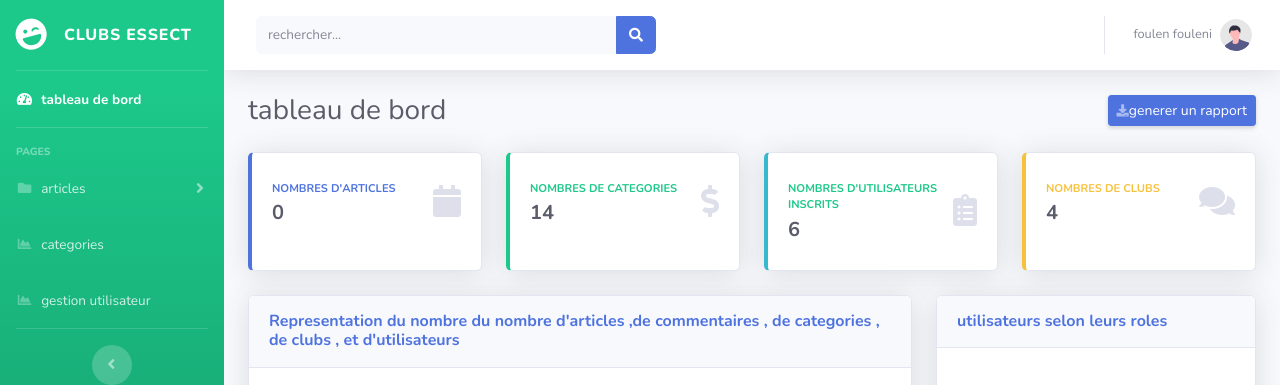
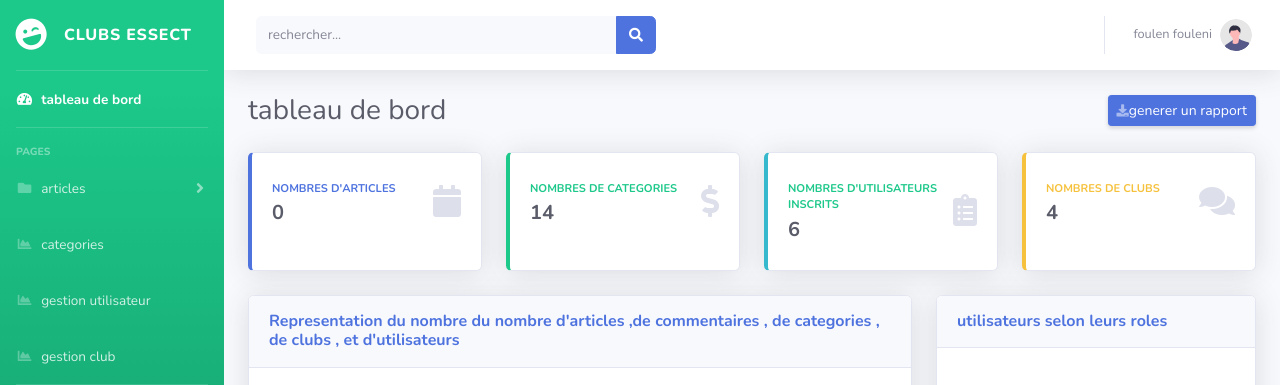
Before and after one commit to khedhriarij/test1, a PHP site: page /version2/ in a window 1280 px wide. Shown: the top 385 px of the page. Run offline with PHP 8.4, Linux system fonts and the light colour scheme; data comes from the database, SQL or seed files in the repository; data that the repository does not hold is empty; a map, chart or similar area stays blank; some libraries are stand-ins or nearby versions.

Commit message:
sidebar_admin.php

```diff
--- a/view/statistique/sidebar_admin.php
+++ b/view/statistique/sidebar_admin.php
@@ -40,7 +40,7 @@
         <div class="bg-white py-2 collapse-inner rounded">
         <h6 class="collapse-header">gestion article</h6>
         <a class="collapse-item" href="http://localhost/version2/view/statistique/ajouter_article.php">nouveau article</a>
-        <a class="collapse-item" href="http://localhost/version2/view/statistique/tous_article.php">tous les articles</a>
+        <a class="collapse-item" href="article.php">tous les articles</a>
 
 
         </div>
@@ -59,6 +59,12 @@
         <i class="fas fa-fw fa-chart-area"></i>
         <span>gestion utilisateur</span></a>
 </li>
+<!-- gestion club -->
+<li class="nav-item">
+    <a class="nav-link" href="http://localhost/version2/view/statistique/club.php">
+        <i class="fas fa-fw fa-chart-area"></i>
+        <span>gestion club</span></a>
+</li>
 
 
 <!-- Divider -->
```
